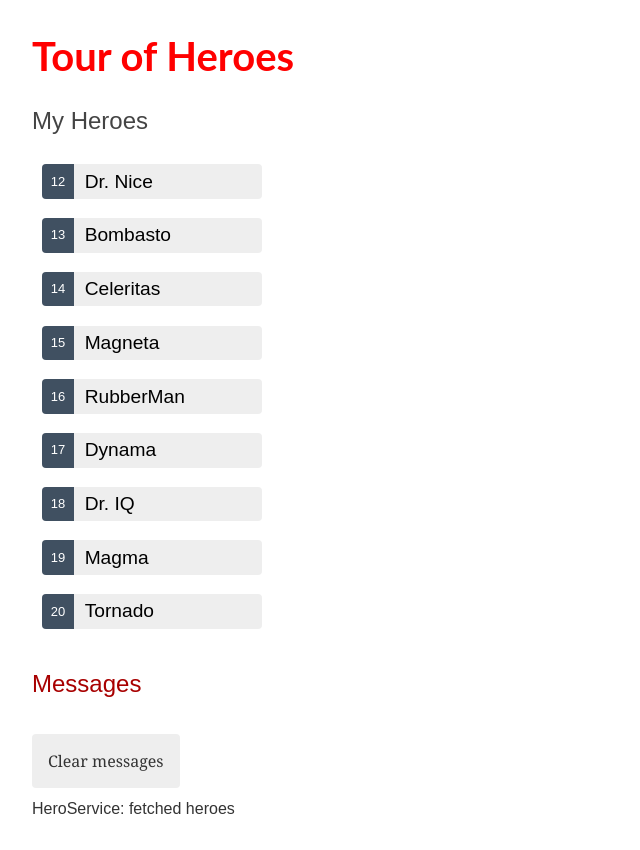
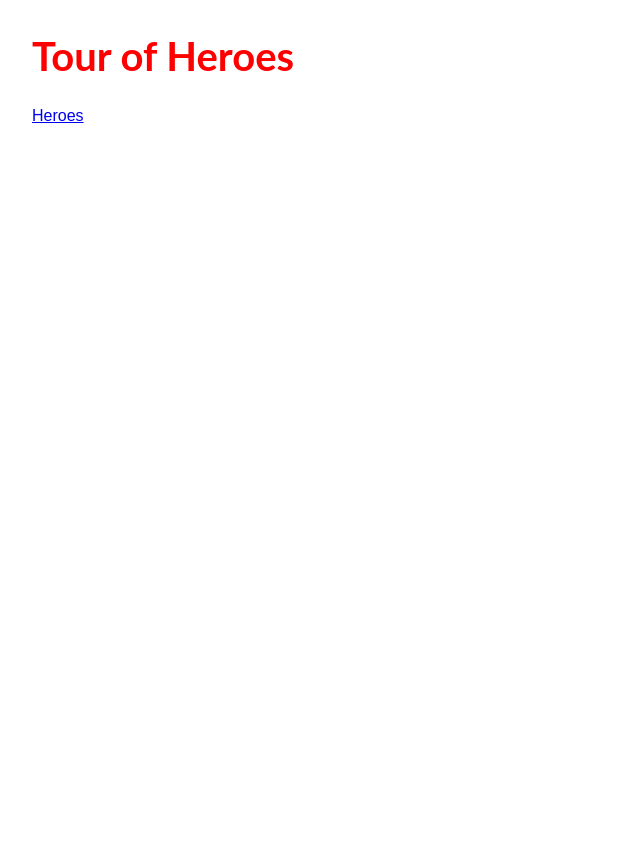
Before and after one commit to JonasRF/Angular, an Angular app: page / in a window 1280 px wide. Shown: the whole page, without its empty margins (0-640 px from the left). After the commit the page ends 800 px from the top, so only its background shows below. Built offline with nearby package versions, Linux system fonts and the light colour scheme.

Commit message:
Adicionando rotas

```diff
--- a/src/app/Services/hero.service.ts
+++ b/src/app/Services/hero.service.ts
@@ -1,5 +1,5 @@
 import { HEROES } from 'src/mock-heroes';
-import { Hero } from './../hero';
+import { Hero } from '../Interfaces/hero';
 import { Injectable } from '@angular/core';
 import { Observable, of } from 'rxjs';
 import { MessageService } from './message.service';
--- a/src/app/app.component.html
+++ b/src/app/app.component.html
@@ -1,3 +1,6 @@
 <h1>{{ title }}</h1>
-<app-heroes></app-heroes>
+<nav >
+    <a routerLink="/heroes">Heroes</a>
+</nav>
+<router-outlet></router-outlet>
 <app-messages></app-messages>
--- a/src/app/app.module.ts
+++ b/src/app/app.module.ts
@@ -5,6 +5,7 @@ import { AppComponent } from './app.component';
 import { HeroesComponent } from './components/heroes/heroes.component';
 import { HeroDetailComponent } from './components/hero-detail/hero-detail.component';
 import { MessagesComponent } from './components/messages/messages.component';
+import { AppRoutingModule } from './Rotas/app-routing.module';
 
 @NgModule({
   declarations: [
@@ -16,7 +17,8 @@ import { MessagesComponent } from './components/messages/messages.component';
   ],
   imports: [
     BrowserModule,
-    FormsModule
+    FormsModule,
+    AppRoutingModule
   ],
   providers: [],
   bootstrap: [AppComponent]
--- a/src/app/components/hero-detail/hero-detail.component.ts
+++ b/src/app/components/hero-detail/hero-detail.component.ts
@@ -1,5 +1,5 @@
 import { Component, Input } from '@angular/core';
-import { Hero } from 'src/app/hero';
+import { Hero } from 'src/app/Interfaces/hero';
 
 @Component({
   selector: 'app-hero-detail',
--- a/src/app/components/heroes/heroes.component.ts
+++ b/src/app/components/heroes/heroes.component.ts
@@ -1,6 +1,6 @@
 import { HEROES } from './../../../mock-heroes';
 import { Component, OnInit } from '@angular/core';
-import { Hero } from '../../hero';
+import { Hero } from '../../Interfaces/hero';
 import { MessageService } from 'src/app/Services/message.service';
 import { HeroService } from 'src/app/Services/hero.service';
 
--- a/src/mock-heroes.ts
+++ b/src/mock-heroes.ts
@@ -1,4 +1,4 @@
-import { Hero } from "./app/hero";
+import { Hero } from "./app/Interfaces/hero";
 
 export const HEROES: Hero[] = [
   { id: 12, name: 'Dr. Nice' },
```
Also changed, not shown: src/app/Rotas/app-routing.module.ts (added, +14 -0 lines), src/app/Interfaces/hero.ts (renamed from src/app/hero.ts).
